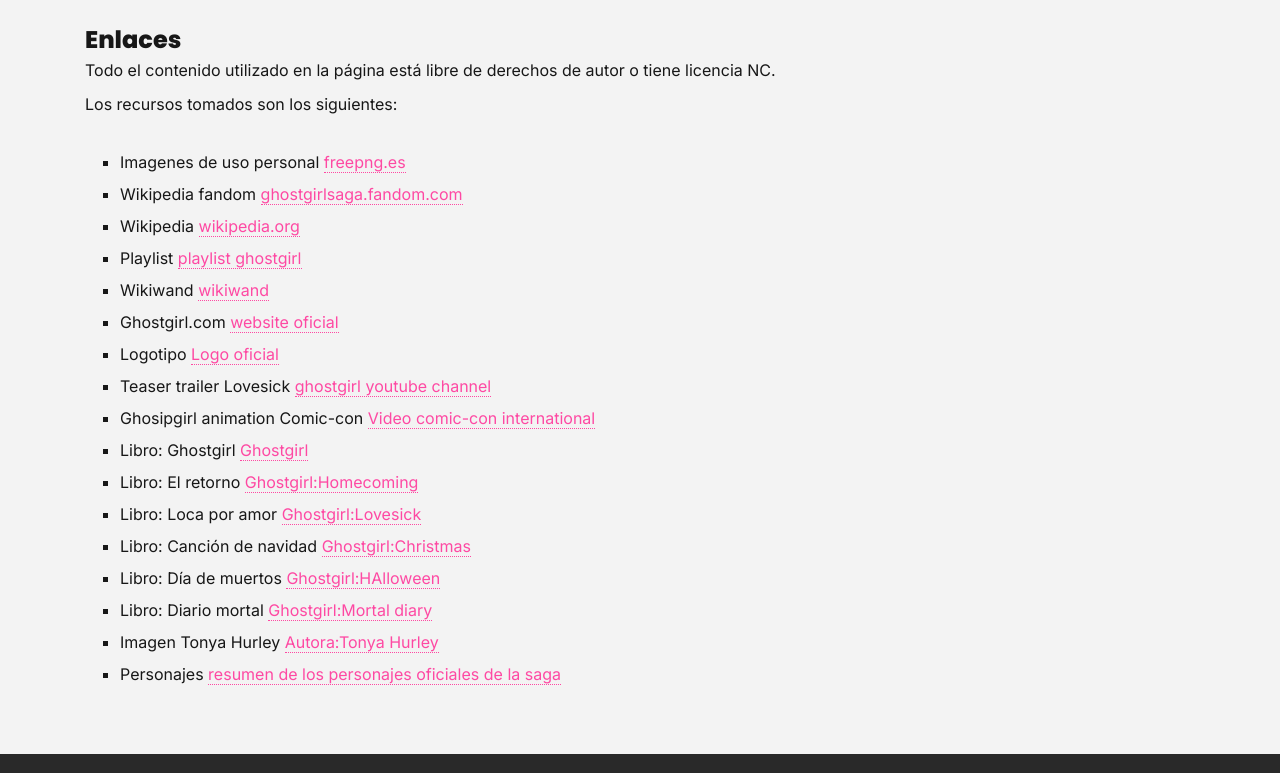
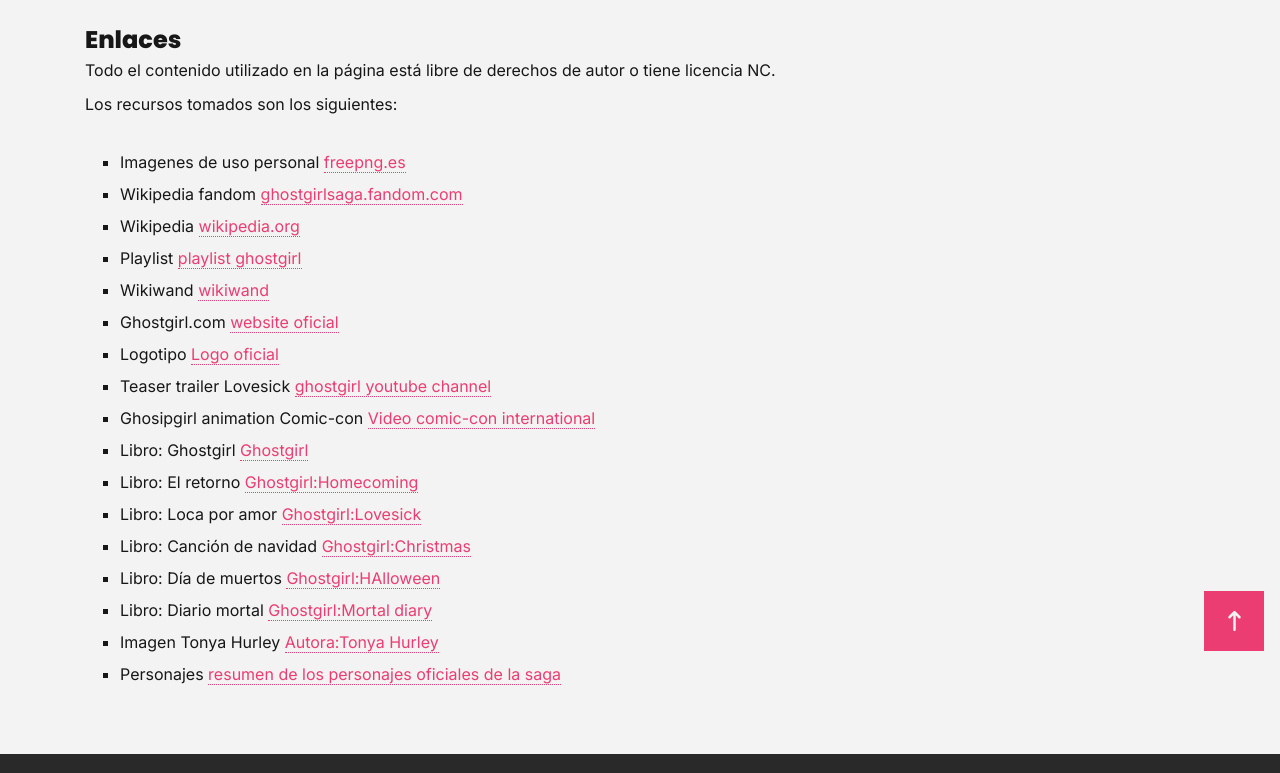
Before and after one commit to arubinat/index, a website built with Parcel: page src/links.html in a window 1280 px wide. Shown: the part 133-906 px from the top of the page. Built offline with nearby package versions, Linux system fonts and the light colour scheme.

Commit message:
arreglos

```diff
--- a/src/css/styles.css
+++ b/src/css/styles.css
@@ -5,7 +5,7 @@
 :root {
   --body-color: rgb(243, 243, 243);
   --text-color: rgb(23, 23, 23);
-  --primary-color: rgb(254, 73, 163);
+  --primary-color: rgb(235, 61, 113);
   --secondary-color: rgb(41, 41, 41);
 }
 
@@ -128,16 +128,11 @@
   flex-direction: column;
   align-items: center;
   justify-content: center;
-  background: var(primary-color);
-  color: var(secondary-color);
-  z-index: 999999999;
-
-  opacity: 0;
+  background: var(--primary-color);
+  color: var(--body-color);
   transition: 0.4s;
   border: 0;
-  border-radius: 20px;
   font-size: 20px;
-  box-shadow: none;
   cursor: pointer;
 }
 
@@ -416,7 +411,7 @@
 
 /*SVG*/
 #ghosts {
-  animation: body 3s ease-in-out infinite alternate;
+  animation: body 2s ease-in-out infinite alternate;
   transform-origin: center;
   transform-box: fill-box;
 }
@@ -426,7 +421,7 @@
     transform: translateY(10%);
   }
   to {
-    transform: translateY(15%);
+    transform: translateY(20%);
   }
 }
 
--- a/src/links.html
+++ b/src/links.html
@@ -9,6 +9,11 @@
     <script type="module" src="./js/app.js"></script>
   </head>
   <body>
+
+     <!-- BUTTON TAP TOP -->
+     <button id="totop" class="totop">
+      <i class="fa fa-long-arrow-up"></i>
+    </button>
 
       <header>
        <nav class="container">
```
Also changed, not shown: src/bio.html (+5 -0 lines), src/category.html (+4 -0 lines), src/details.html (+4 -1 lines), dist/bio.html, dist/category.html, dist/details.html, dist/links.html, 2 other files.
